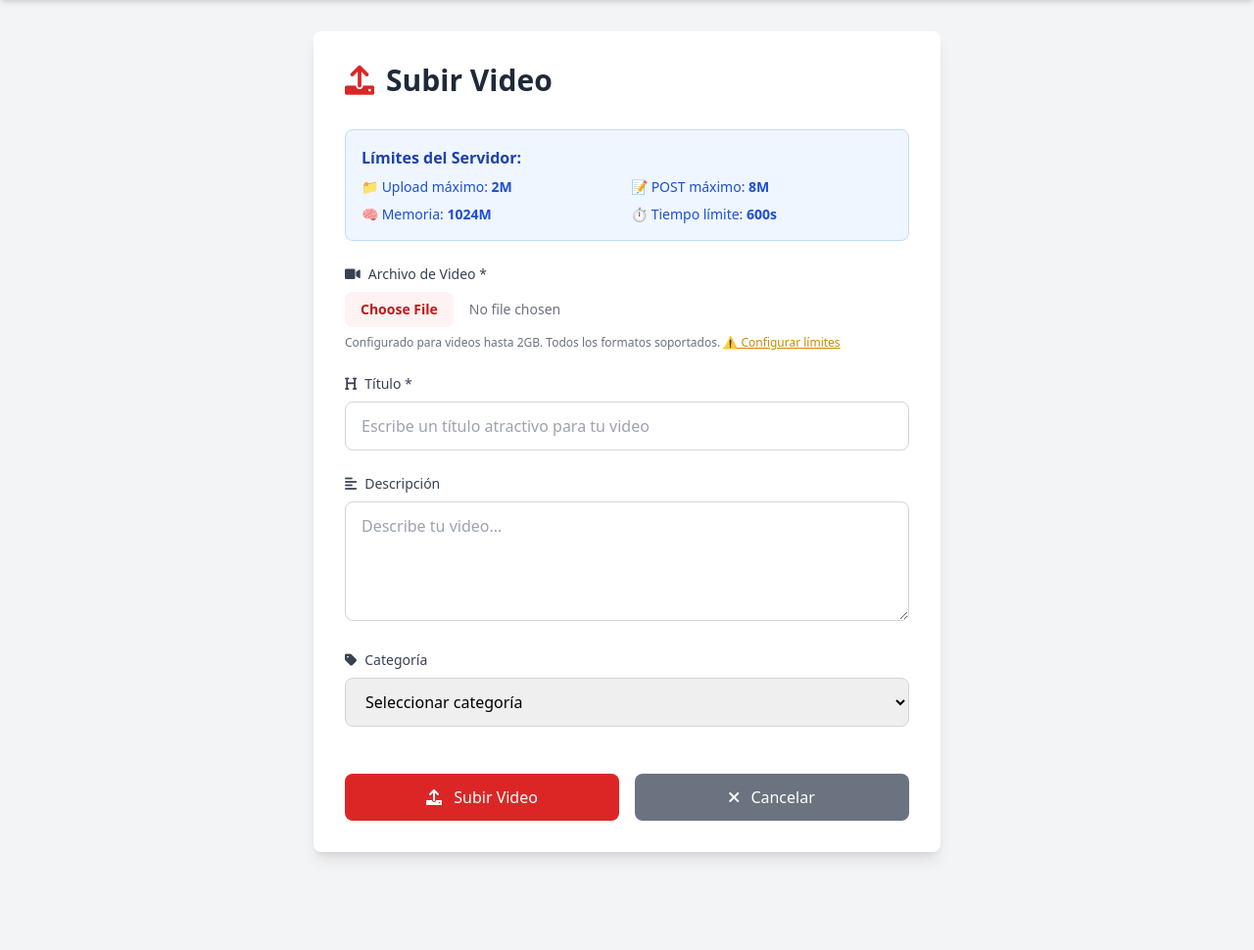
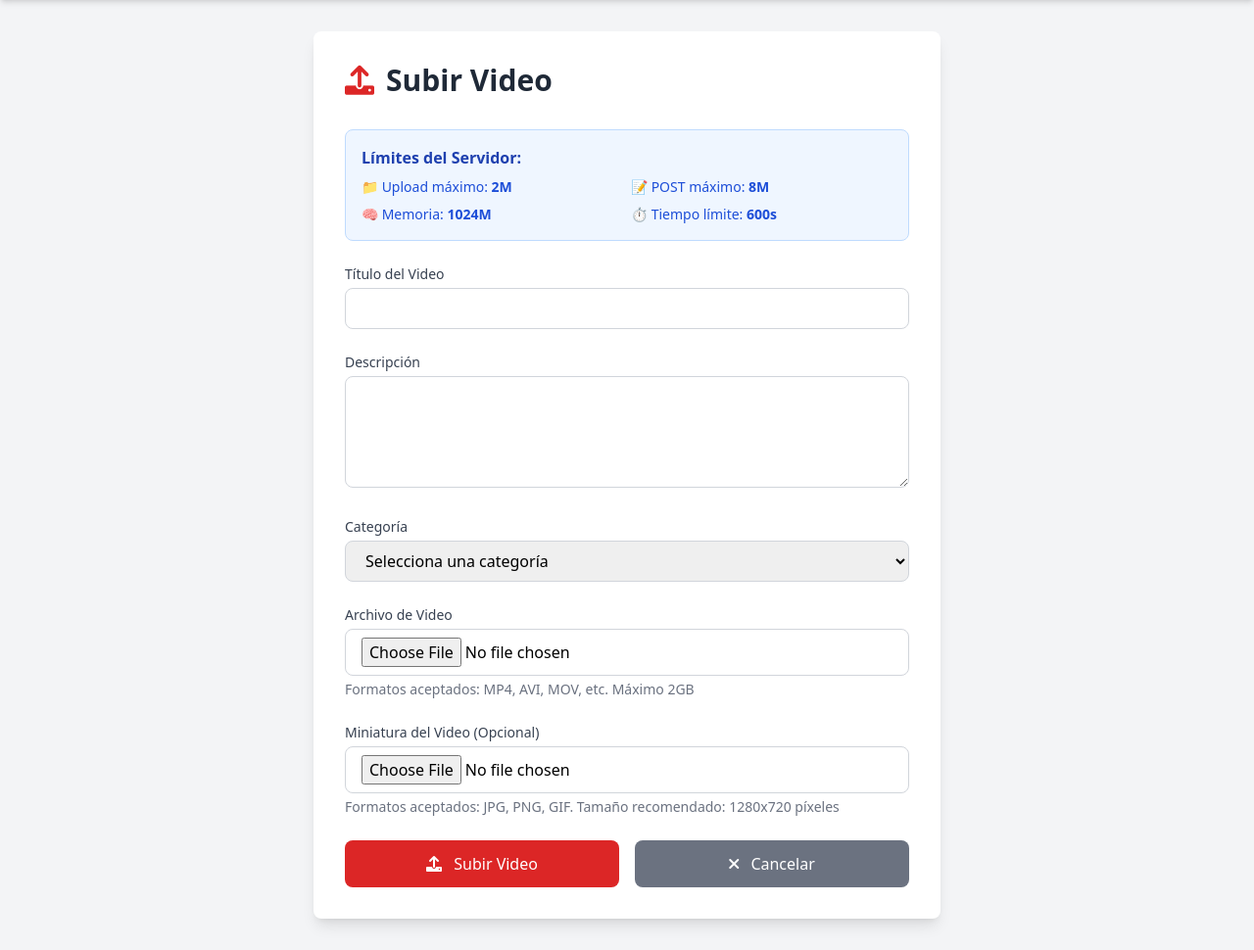
Before and after one commit to luisxdxd123/Youtube_copia, a PHP site: page /yutu/frontend/upload.php in a window 1280 px wide. Shown: the part 56-1026 px from the top of the page at 98% size. Before the commit the page ends 933 px from the top, so only its background shows below. Run offline with PHP 8.4, Linux system fonts and the light colour scheme; a user stored in the database is signed in; some libraries are stand-ins or nearby versions.

Commit message:
miniatura

```diff
--- a/frontend/upload.php
+++ b/frontend/upload.php
@@ -16,13 +16,37 @@ if (!isset($_SESSION['user_id'])) {
     exit;
 }
 
-// Si es una petición AJAX para subir el video
-if (isset($_FILES['video']) && isset($_SERVER['HTTP_X_REQUESTED_WITH']) && strtolower($_SERVER['HTTP_X_REQUESTED_WITH']) === 'xmlhttprequest') {
-    $response = array();
+$error = '';
+$success = '';
+$debug_info = [];
+
+// Información de debug para mostrar al usuario
+$max_upload = ini_get('upload_max_filesize');
+$max_post = ini_get('post_max_size');
+$memory_limit = ini_get('memory_limit');
+$max_execution_time = ini_get('max_execution_time');
+
+// Verificar si es una petición AJAX
+$isAjax = !empty($_SERVER['HTTP_X_REQUESTED_WITH']) &&
+          strtolower($_SERVER['HTTP_X_REQUESTED_WITH']) == 'xmlhttprequest';
+
+// Función para enviar respuesta JSON
+function sendJsonResponse($data) {
+    header('Content-Type: application/json');
+    echo json_encode($data);
+    exit;
+}
+
+if ($_SERVER['REQUEST_METHOD'] === 'POST') {
+    $response = ['success' => false, 'error' => null];
 
     $title = trim($_POST['title'] ?? '');
     $description = trim($_POST['description'] ?? '');
     $category = $_POST['category'] ?? '';
+
+    if (!isset($_FILES['video'])) {
+        $response['error'] = 'No se recibió ningún archivo de video.';
+    } else {
         $video = $_FILES['video'];
 
         if (empty($title)) {
@@ -30,7 +54,7 @@ if (isset($_FILES['video']) && isset($_SERVER['HTTP_X_REQUESTED_WITH']) && strto
         } elseif ($video['error'] !== UPLOAD_ERR_OK) {
             switch ($video['error']) {
                 case UPLOAD_ERR_INI_SIZE:
-                $response['error'] = "El archivo es demasiado grande. Límite del servidor: " . ini_get('upload_max_filesize');
+                    $response['error'] = "El archivo es demasiado grande. Límite del servidor: $max_upload";
                     break;
                 case UPLOAD_ERR_FORM_SIZE:
                     $response['error'] = "El archivo excede el tamaño máximo permitido por el formulario.";
@@ -41,53 +65,86 @@ if (isset($_FILES['video']) && isset($_SERVER['HTTP_X_REQUESTED_WITH']) && strto
                 case UPLOAD_ERR_NO_FILE:
                     $response['error'] = "No se seleccionó ningún archivo.";
                     break;
+                case UPLOAD_ERR_NO_TMP_DIR:
+                    $response['error'] = "Error del servidor: falta directorio temporal.";
+                    break;
+                case UPLOAD_ERR_CANT_WRITE:
+                    $response['error'] = "Error del servidor: no se puede escribir el archivo.";
+                    break;
                 default:
-                $response['error'] = "Error al subir el archivo (código: " . $video['error'] . ")";
+                    $response['error'] = "Error desconocido al subir el archivo (código: " . $video['error'] . ")";
             }
+        } elseif ($video['size'] == 0) {
+            $response['error'] = 'El archivo está vacío o no se pudo leer.';
         } else {
             $upload_dir = '../uploads/videos/';
+            $thumbnails_dir = '../uploads/thumbnails/';
+
+            // Crear directorios si no existen
             if (!is_dir($upload_dir)) {
                 mkdir($upload_dir, 0777, true);
             }
+            if (!is_dir($thumbnails_dir)) {
+                mkdir($thumbnails_dir, 0777, true);
+            }
 
+            // Procesar el video
             $file_extension = pathinfo($video['name'], PATHINFO_EXTENSION);
             $video_name = uniqid('video_') . '.' . $file_extension;
             $video_path = $upload_dir . $video_name;
 
-        if (move_uploaded_file($video['tmp_name'], $video_path)) {
+            // Variable para almacenar la ruta de la miniatura
+            $thumbnail_path = null;
+
+            // Procesar la miniatura si se proporcionó una
+            if (isset($_FILES['thumbnail']) && $_FILES['thumbnail']['error'] === UPLOAD_ERR_OK) {
+                $thumbnail = $_FILES['thumbnail'];
+                $allowed_types = ['image/jpeg', 'image/png', 'image/gif'];
+
+                if (!in_array($thumbnail['type'], $allowed_types)) {
+                    $response['error'] = 'El formato de la miniatura no es válido. Use JPG, PNG o GIF.';
+                } else {
+                    $thumb_extension = pathinfo($thumbnail['name'], PATHINFO_EXTENSION);
+                    $thumb_name = uniqid('thumb_') . '.' . $thumb_extension;
+                    $thumbnail_path = $thumbnails_dir . $thumb_name;
+
+                    if (!move_uploaded_file($thumbnail['tmp_name'], $thumbnail_path)) {
+                        $response['error'] = 'No se pudo guardar la miniatura.';
+                    }
+                }
+            }
+
+            if (!$response['error'] && move_uploaded_file($video['tmp_name'], $video_path)) {
                 $duration = 120; // Valor por defecto
 
-            $stmt = $pdo->prepare("INSERT INTO videos (user_id, title, description, video_path, duration, category) VALUES (?, ?, ?, ?, ?, ?)");
+                // Guardar en base de datos
+                $stmt = $pdo->prepare("INSERT INTO videos (user_id, title, description, video_path, thumbnail, duration, category) VALUES (?, ?, ?, ?, ?, ?, ?)");
 
-            if ($stmt->execute([$_SESSION['user_id'], $title, $description, $video_path, $duration, $category])) {
+                if ($stmt->execute([$_SESSION['user_id'], $title, $description, $video_path, $thumbnail_path, $duration, $category])) {
                     $video_id = $pdo->lastInsertId();
                     $response['success'] = true;
                     $response['video_id'] = $video_id;
                 } else {
-                $response['error'] = 'Error al guardar en la base de datos';
-                if (file_exists($video_path)) {
-                    unlink($video_path);
-                }
+                    $response['error'] = 'Error al guardar en la base de datos.';
+                    if (file_exists($video_path)) unlink($video_path);
+                    if ($thumbnail_path && file_exists($thumbnail_path)) unlink($thumbnail_path);
                 }
             } else {
-            $response['error'] = 'No se pudo mover el archivo al directorio de destino.';
+                if (!$response['error']) {
+                    $response['error'] = 'No se pudo mover el archivo de video al directorio de destino.';
+                }
+                if ($thumbnail_path && file_exists($thumbnail_path)) unlink($thumbnail_path);
+            }
         }
     }
 
-    header('Content-Type: application/json');
-    echo json_encode($response);
+    if ($isAjax) {
+        sendJsonResponse($response);
+    } else if ($response['success']) {
+        header("Location: watch.php?v=" . $response['video_id']);
         exit;
     }
-
-$error = '';
-$success = '';
-$debug_info = [];
-
-// Información de debug para mostrar al usuario
-$max_upload = ini_get('upload_max_filesize');
-$max_post = ini_get('post_max_size');
-$memory_limit = ini_get('memory_limit');
-$max_execution_time = ini_get('max_execution_time');
+}
 ?>
 
 <!DOCTYPE html>
@@ -161,72 +218,87 @@ $max_execution_time = ini_get('max_execution_time');
 
             <form id="uploadForm" method="POST" enctype="multipart/form-data" class="space-y-6">
                 <div>
-                    <label class="block text-sm font-medium text-gray-700 mb-2">
-                        <i class="fas fa-video mr-2"></i>Archivo de Video *
+                    <label for="title" class="block text-sm font-medium text-gray-700 mb-1">
+                        Título del Video
                     </label>
-                    <input type="file" name="video" accept="video/*" required
-                           class="w-full text-sm text-gray-500 file:mr-4 file:py-2 file:px-4 file:rounded-lg file:border-0 file:text-sm file:font-semibold file:bg-red-50 file:text-red-700 hover:file:bg-red-100"
-                           onchange="showFileInfo(this)">
-                    <p class="text-xs text-gray-500 mt-2">
-                        Configurado para videos hasta 2GB. Todos los formatos soportados.
-                        <?php if ((int)ini_get('upload_max_filesize') < 1000): ?>
-                        <a href="fix-xampp-limits.php" class="text-yellow-600 underline">⚠️ Configurar límites</a>
-                        <?php endif; ?>
-                    </p>
-                    <div id="fileInfo" class="text-sm text-gray-600 mt-2"></div>
-                </div>
-
-                <!-- Barra de Progreso (inicialmente oculta) -->
-                <div id="uploadProgress" class="hidden">
-                    <div class="w-full bg-gray-200 rounded-full h-4 mb-2">
-                        <div id="progressBar" class="bg-red-600 h-4 rounded-full text-xs leading-none text-center text-white" style="width: 0%">0%</div>
-                    </div>
-                    <p id="uploadStatus" class="text-sm text-gray-600"></p>
+                    <input type="text" name="title" id="title" required
+                           class="w-full px-4 py-2 border border-gray-300 rounded-lg focus:ring-red-500 focus:border-red-500">
                 </div>
 
                 <div>
-                    <label for="title" class="block text-sm font-medium text-gray-700 mb-2">
-                        <i class="fas fa-heading mr-2"></i>Título *
+                    <label for="description" class="block text-sm font-medium text-gray-700 mb-1">
+                        Descripción
                     </label>
-                    <input type="text" id="title" name="title" required maxlength="255"
-                           value="<?= htmlspecialchars($_POST['title'] ?? '') ?>"
-                           class="w-full px-4 py-3 border border-gray-300 rounded-lg focus:ring-2 focus:ring-red-500 focus:border-transparent"
-                           placeholder="Escribe un título atractivo para tu video">
+                    <textarea name="description" id="description" rows="4"
+                              class="w-full px-4 py-2 border border-gray-300 rounded-lg focus:ring-red-500 focus:border-red-500"></textarea>
                 </div>
 
                 <div>
-                    <label for="description" class="block text-sm font-medium text-gray-700 mb-2">
-                        <i class="fas fa-align-left mr-2"></i>Descripción
+                    <label for="category" class="block text-sm font-medium text-gray-700 mb-1">
+                        Categoría
                     </label>
-                    <textarea id="description" name="description" rows="4"
-                              class="w-full px-4 py-3 border border-gray-300 rounded-lg focus:ring-2 focus:ring-red-500 focus:border-transparent"
-                              placeholder="Describe tu video..."><?= htmlspecialchars($_POST['description'] ?? '') ?></textarea>
-                </div>
-
-                <div>
-                    <label for="category" class="block text-sm font-medium text-gray-700 mb-2">
-                        <i class="fas fa-tag mr-2"></i>Categoría
-                    </label>
-                    <select id="category" name="category"
-                            class="w-full px-4 py-3 border border-gray-300 rounded-lg focus:ring-2 focus:ring-red-500 focus:border-transparent">
-                        <option value="">Seleccionar categoría</option>
+                    <select name="category" id="category" required
+                            class="w-full px-4 py-2 border border-gray-300 rounded-lg focus:ring-red-500 focus:border-red-500">
+                        <option value="">Selecciona una categoría</option>
+                        <option value="gaming">Gaming</option>
                         <option value="music">Música</option>
-                        <option value="gaming">Gaming</option>
                         <option value="education">Educación</option>
                         <option value="entertainment">Entretenimiento</option>
                         <option value="sports">Deportes</option>
                         <option value="technology">Tecnología</option>
+                        <option value="other">Otros</option>
                     </select>
                 </div>
 
-                <div class="flex space-x-4 pt-6">
-                    <button type="submit"
-                            class="flex-1 bg-red-600 text-white py-3 px-6 rounded-lg hover:bg-red-700 font-medium">
+                <div>
+                    <label for="video" class="block text-sm font-medium text-gray-700 mb-1">
+                        Archivo de Video
+                    </label>
+                    <input type="file" name="video" id="video" required accept="video/*"
+                           class="w-full px-4 py-2 border border-gray-300 rounded-lg focus:ring-red-500 focus:border-red-500"
+                           onchange="showFileInfo(this, 'videoInfo')">
+                    <p class="mt-1 text-sm text-gray-500">
+                        Formatos aceptados: MP4, AVI, MOV, etc. Máximo 2GB
+                    </p>
+                    <div id="videoInfo" class="mt-2 hidden p-3 bg-gray-50 rounded-lg"></div>
+                </div>
+
+                <div>
+                    <label for="thumbnail" class="block text-sm font-medium text-gray-700 mb-1">
+                        Miniatura del Video (Opcional)
+                    </label>
+                    <input type="file" name="thumbnail" id="thumbnail" accept="image/*"
+                           class="w-full px-4 py-2 border border-gray-300 rounded-lg focus:ring-red-500 focus:border-red-500">
+                    <p class="mt-1 text-sm text-gray-500">
+                        Formatos aceptados: JPG, PNG, GIF. Tamaño recomendado: 1280x720 píxeles
+                    </p>
+                    <div id="thumbnail-preview" class="mt-2 hidden">
+                        <img src="" alt="Vista previa de la miniatura" class="max-w-xs rounded-lg shadow-md">
+                    </div>
+                </div>
+
+                <!-- Barra de Progreso -->
+                <div id="uploadProgress" class="hidden">
+                    <div class="mb-2 flex items-center justify-between text-sm text-gray-600">
+                        <span id="uploadStatus">Preparando subida...</span>
+                        <span id="uploadPercentage">0%</span>
+                    </div>
+                    <div class="w-full bg-gray-200 rounded-full h-4">
+                        <div id="progressBar" class="bg-red-600 h-4 rounded-full transition-all duration-300" style="width: 0%"></div>
+                    </div>
+                    <div class="mt-2 text-sm text-gray-500">
+                        <span id="uploadSpeed">Velocidad: -- MB/s</span>
+                        <span class="mx-2">|</span>
+                        <span id="timeRemaining">Tiempo restante: --:--</span>
+                    </div>
+                </div>
+
+                <div class="flex space-x-4">
+                    <button type="submit" class="flex-1 bg-red-600 text-white py-3 px-6 rounded-lg hover:bg-red-700 focus:outline-none focus:ring-2 focus:ring-red-500 focus:ring-offset-2">
                         <i class="fas fa-upload mr-2"></i>
                         Subir Video
                     </button>
-                    <a href="../index.php"
-                       class="flex-1 bg-gray-500 text-white py-3 px-6 rounded-lg hover:bg-gray-600 text-center">
+                    <a href="../index.php" class="flex-1 bg-gray-500 text-white py-3 px-6 rounded-lg hover:bg-gray-600 text-center">
                         <i class="fas fa-times mr-2"></i>
                         Cancelar
                     </a>
@@ -236,23 +308,55 @@ $max_execution_time = ini_get('max_execution_time');
     </div>
 
     <script>
-        function showFileInfo(input) {
-            const fileInfo = document.getElementById('fileInfo');
+        function formatSize(bytes) {
+            if (bytes === 0) return '0 Bytes';
+            const k = 1024;
+            const sizes = ['Bytes', 'KB', 'MB', 'GB'];
+            const i = Math.floor(Math.log(bytes) / Math.log(k));
+            return parseFloat((bytes / Math.pow(k, i)).toFixed(2)) + ' ' + sizes[i];
+        }
+
+        function formatTime(seconds) {
+            return new Date(seconds * 1000).toISOString().substr(14, 5);
+        }
+
+        function showFileInfo(input, infoId) {
+            const infoDiv = document.getElementById(infoId);
             if (input.files && input.files[0]) {
                 const file = input.files[0];
-                const sizeInMB = (file.size / (1024 * 1024)).toFixed(2);
-                fileInfo.innerHTML = `
-                    <strong>Archivo seleccionado:</strong><br>
-                    📁 Nombre: ${file.name}<br>
-                    📏 Tamaño: ${sizeInMB} MB<br>
-                    🎬 Tipo: ${file.type}
+                infoDiv.innerHTML = `
+                    <div class="text-sm">
+                        <p class="font-semibold text-gray-700">📁 Archivo seleccionado:</p>
+                        <p class="text-gray-600">Nombre: ${file.name}</p>
+                        <p class="text-gray-600">Tamaño: ${formatSize(file.size)}</p>
+                        <p class="text-gray-600">Tipo: ${file.type}</p>
+                    </div>
                 `;
-                fileInfo.className = 'text-sm text-green-600 mt-2 p-2 bg-green-50 rounded';
+                infoDiv.classList.remove('hidden');
             } else {
-                fileInfo.innerHTML = '';
+                infoDiv.classList.add('hidden');
             }
         }
 
+        // Vista previa de la miniatura
+        document.getElementById('thumbnail').addEventListener('change', function(e) {
+            const preview = document.getElementById('thumbnail-preview');
+            const previewImg = preview.querySelector('img');
+            const file = e.target.files[0];
+
+            if (file) {
+                const reader = new FileReader();
+                reader.onload = function(e) {
+                    previewImg.src = e.target.result;
+                    preview.classList.remove('hidden');
+                }
+                reader.readAsDataURL(file);
+            } else {
+                preview.classList.add('hidden');
+            }
+        });
+
+        // Manejo de la subida con barra de progreso
         document.getElementById('uploadForm').addEventListener('submit', function(e) {
             e.preventDefault();
 
@@ -261,23 +365,34 @@ $max_execution_time = ini_get('max_execution_time');
             const progressBar = document.getElementById('progressBar');
             const uploadStatus = document.getElementById('uploadStatus');
             const uploadProgress = document.getElementById('uploadProgress');
+            const uploadPercentage = document.getElementById('uploadPercentage');
+            const uploadSpeed = document.getElementById('uploadSpeed');
+            const timeRemaining = document.getElementById('timeRemaining');
 
-            // Mostrar la barra de progreso
             uploadProgress.classList.remove('hidden');
 
             xhr.upload.addEventListener('progress', function(e) {
                 if (e.lengthComputable) {
-                    const percentComplete = (e.loaded / e.total) * 100;
-                    const percentage = percentComplete.toFixed(2);
-                    progressBar.style.width = percentage + '%';
-                    progressBar.textContent = percentage + '%';
+                    const percent = (e.loaded / e.total) * 100;
+                    const percentFormatted = percent.toFixed(2);
+
+                    progressBar.style.width = percent + '%';
+                    uploadPercentage.textContent = percentFormatted + '%';
 
                     // Calcular velocidad y tiempo restante
-                    const speed = e.loaded / (Date.now() - startTime) * 1000; // bytes por segundo
+                    const elapsedTime = (Date.now() - startTime) / 1000;
+                    const speed = e.loaded / elapsedTime; // bytes por segundo
                     const remainingBytes = e.total - e.loaded;
-                    const remainingTime = remainingBytes / speed; // segundos restantes
+                    const remainingTime = remainingBytes / speed;
 
-                    uploadStatus.textContent = `Velocidad: ${(speed / (1024 * 1024)).toFixed(2)} MB/s - Tiempo restante: ${Math.ceil(remainingTime)}s`;
+                    uploadSpeed.textContent = `Velocidad: ${formatSize(speed)}/s`;
+                    timeRemaining.textContent = `Tiempo restante: ${formatTime(remainingTime)}`;
+
+                    if (percent < 100) {
+                        uploadStatus.textContent = 'Subiendo video...';
+                    } else {
+                        uploadStatus.textContent = 'Procesando...';
+                    }
                 }
             });
 
@@ -295,6 +410,7 @@ $max_execution_time = ini_get('max_execution_time');
                                 uploadProgress.classList.add('hidden');
                             }
                         } catch (e) {
+                            console.error('Error parsing response:', e);
                             alert('Error al procesar la respuesta del servidor');
                             uploadProgress.classList.add('hidden');
                         }
@@ -305,7 +421,7 @@ $max_execution_time = ini_get('max_execution_time');
                 }
             };
 
-            xhr.open('POST', 'upload.php', true);
+            xhr.open('POST', '', true);
             xhr.setRequestHeader('X-Requested-With', 'XMLHttpRequest');
             xhr.send(formData);
         });
```
Also changed, not shown: uploads/thumbnails/thumb_685c0a0f45fec.png (added), 1 other file. Lines whose indentation alone changed are shown as unchanged.
